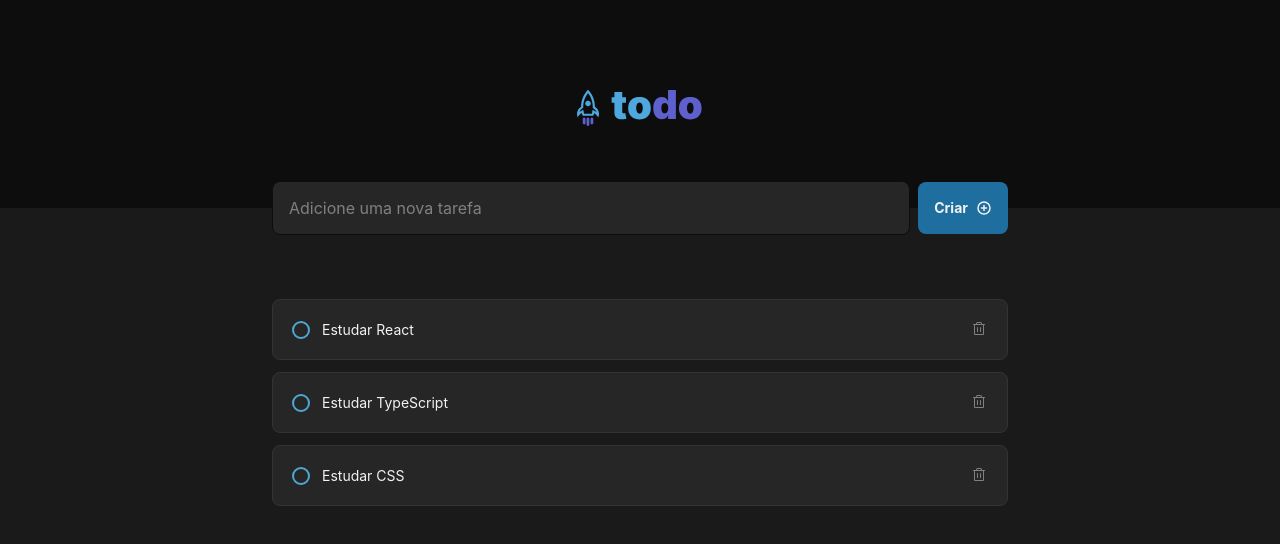
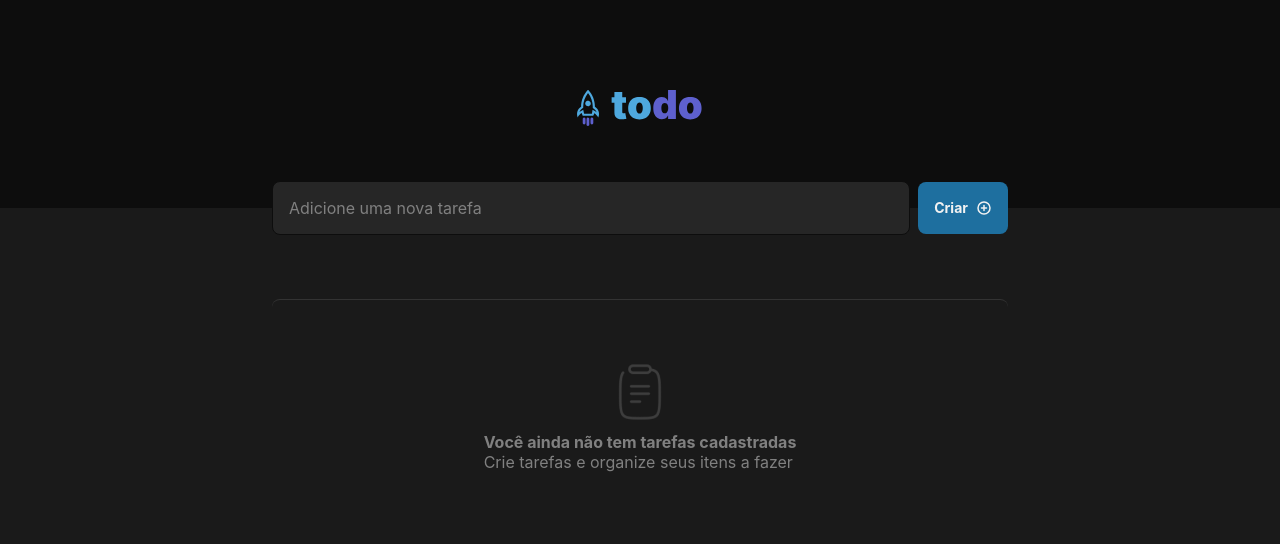
Before and after one commit to lucaspedronet/TudoLista, a React (Vite) app: page / in a window 1280 px wide. Shown: the top 544 px of the page. Built offline with nearby package versions, Linux system fonts and the light colour scheme.

Commit message:
alteracao da aula

```diff
--- a/package.json
+++ b/package.json
@@ -12,7 +12,8 @@
   "dependencies": {
     "@phosphor-icons/react": "^2.1.7",
     "react": "^19.0.0",
-    "react-dom": "^19.0.0"
+    "react-dom": "^19.0.0",
+    "tudolista": "file:"
   },
   "devDependencies": {
     "@eslint/js": "^9.19.0",
--- a/src/App.tsx
+++ b/src/App.tsx
@@ -3,33 +3,39 @@ import { PlusCircle } from '@phosphor-icons/react'
 import styles from './App.module.css'
 
 import { Button, Input, Empty, Item, Header } from './components'
+import { useState } from 'react'
 export interface ITask {
   id: number
   text: string
   isChecked: boolean
 }
 
-const listaDeTarefas: ITask[] = [
-  {
-    id: 1,
-    text: 'Estudar React',
-    isChecked: false,
-  },
-  {
-    id: 2,
-    text: 'Estudar TypeScript',
-    isChecked: false,
-  },
-  {
-    id: 3,
-    text: 'Estudar CSS',
-    isChecked: false,
-  },
-];
+const initialState: ITask[] = [];
 
 export function App() {
 
+  const [tasks, setTasks] = useState(initialState);
+  const [inputName, setInputName] = useState("");
+
   function handleNewAddTask() {
+
+    if (inputName.trim().length <= 0){
+      return;
+    }
+
+    const existTask = tasks.find(t => t.text === inputName);
+
+    if (existTask) {
+      return;
+    }
+
+    const newTask: ITask = {
+      id: Math.random(),
+      text: inputName,
+      isChecked: false,
+    };
+
+    setTasks((prevState) => [...prevState, newTask]);
   }
 
   return (
@@ -40,8 +46,8 @@ export function App() {
       <section className={styles.content}>
         <div className={styles.taskInfoContainer}>
           <Input
-            onChange={() => {}}
-            value={''}
+            onChange={(e) => setInputName(e.target.value)}
+            value={inputName}
           />
           <Button onClick={handleNewAddTask}>
             Criar
@@ -50,9 +56,9 @@ export function App() {
         </div>
 
         <div className={styles.tasksList}>
-          {listaDeTarefas.length > 0 ? (
+          {tasks.length > 0 ? (
             <div>
-              {listaDeTarefas.map((task) => {
+              {tasks.map((task) => {
                 return (
                   <Item
                     key={task.id}
```
Also changed, not shown: 1 other file (tests, documents, lock files or other folders).
